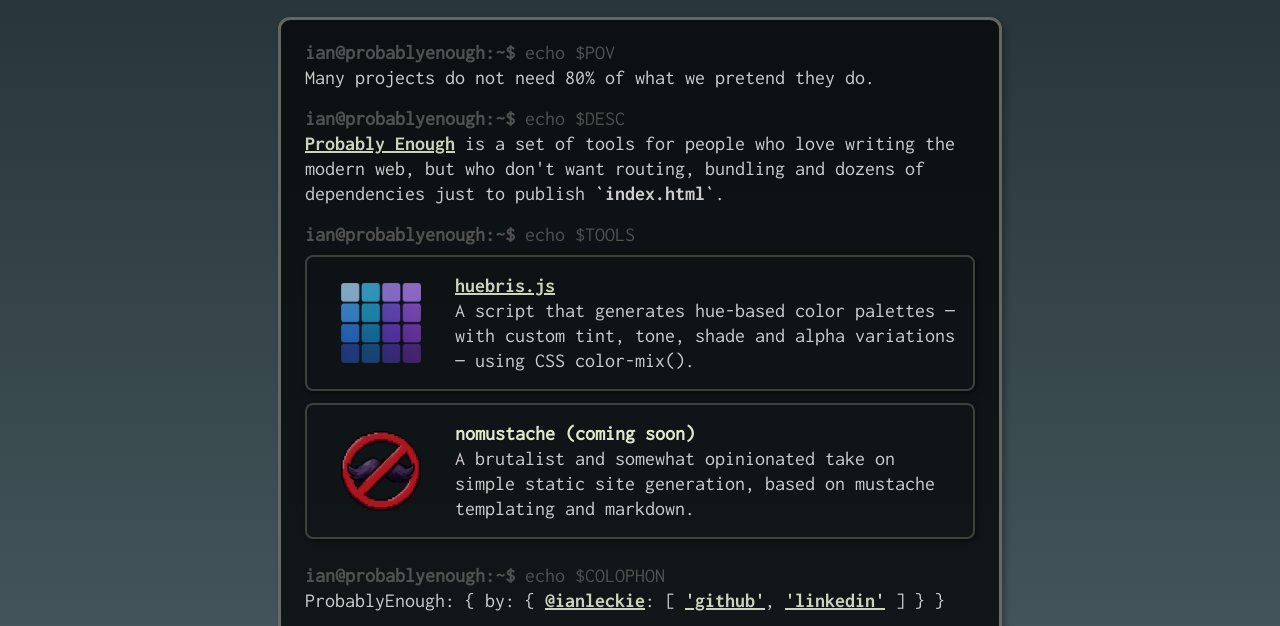
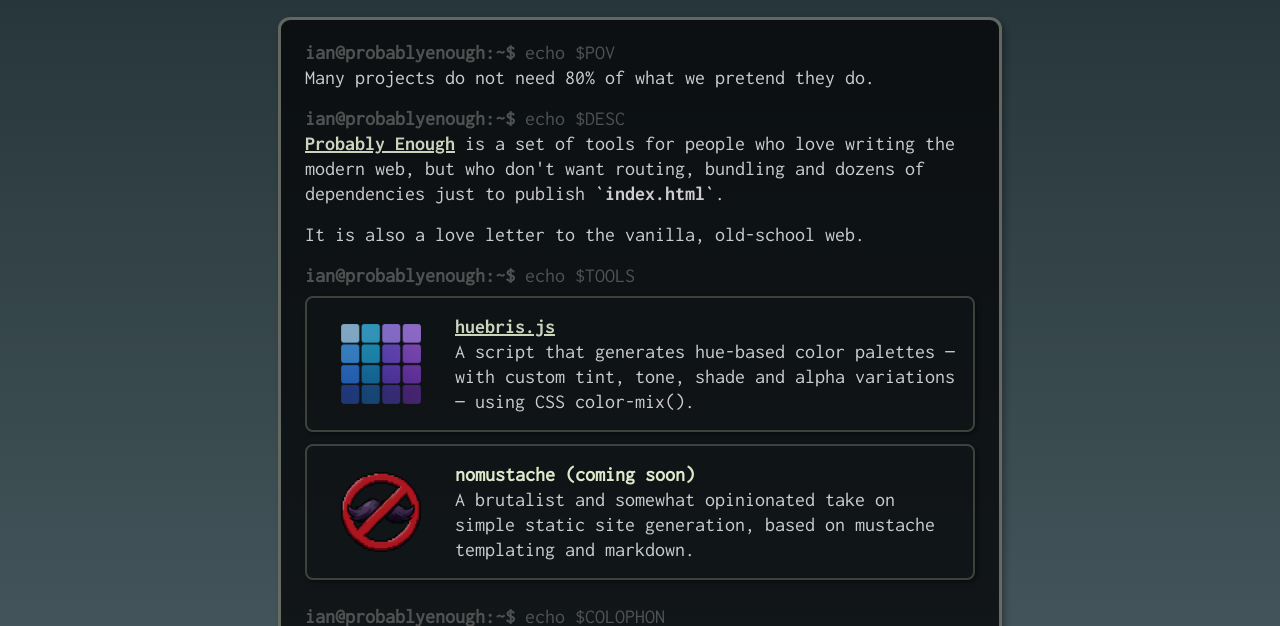
Before and after one commit to ianleckie/probablyenough.dev, a website: page docs/index.html in a window 1280 px wide. Shown: the part 152-778 px from the top of the page. Drawn offline with Linux system fonts and the light colour scheme.

Commit message:
Update index.html

```diff
--- a/docs/index.html
+++ b/docs/index.html
@@ -46,6 +46,10 @@
     <p>
       <a href="https://github.com/ianleckie/probablyenough.dev">Probably Enough</a> is a set of tools for people who love writing the
       modern web, but who don't want routing, bundling and dozens of dependencies just to publish <strong>`index.html`</strong>.
+    </p>
+
+    <p>
+      It is also a love letter to the vanilla, old-school web.
     </p>
 
     <h2 class="prompt" data-cmd="echo $TOOLS">The Tools</h2>
```
